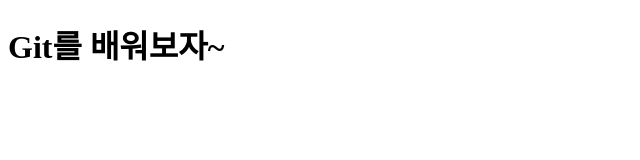
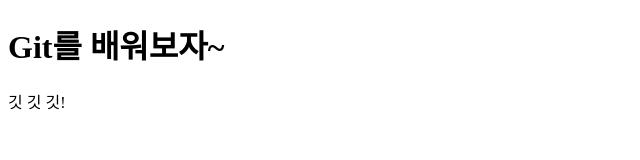
Before and after one commit to kwong1110/git-test, a plain HTML site: page index.html in a window 1280 px wide. Shown: the full height of the page, 0-640 px from the left. Drawn offline with Linux system fonts and the light colour scheme.

```diff
--- a/index.html
+++ b/index.html
@@ -8,5 +8,6 @@
 </head>
 <body>
     <h1>Git를 배워보자~</h1>
+    <div>깃 깃 깃!</div>
 </body>
 </html>
```
Also changed, not shown: 1 other file.
